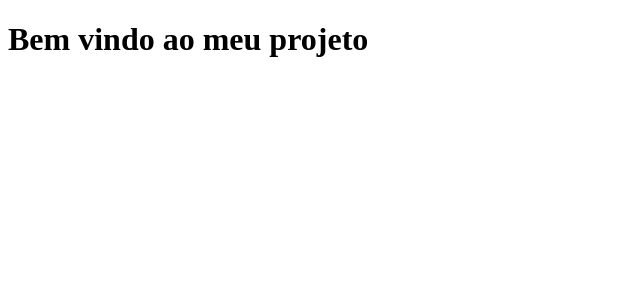
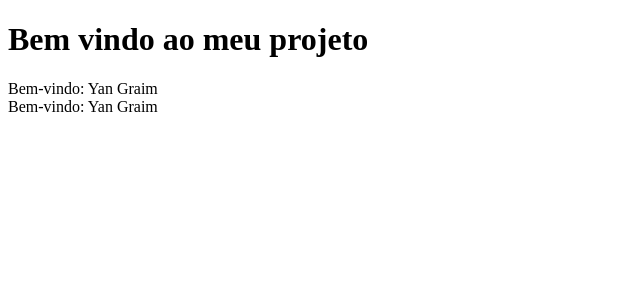
Before and after one commit to YanGraim/aprendendo-react, a React (Create React App) app: page / in a window 1280 px wide. Shown: the top 300 px of the page, without its empty margins (0-640 px from the left). Built offline with nearby package versions, Linux system fonts and the light colour scheme.

Commit message:
Exportando componente

```diff
--- a/src/App.js
+++ b/src/App.js
@@ -1,9 +1,13 @@
-
+import Nome from './components/Nome';
 
 function App() {
   return (
     <div>
       <h1>Bem vindo ao meu projeto</h1>
+      <Nome/>
+      <br/>
+      <Nome/>
+
     </div>
   );
 }
--- /dev/null
+++ b/src/components/Nome.js
@@ -0,0 +1,8 @@
+
+function Nome() {
+    return (
+      <span>Bem-vindo: Yan Graim</span>
+   );
+}
+
+export default Nome;
```
